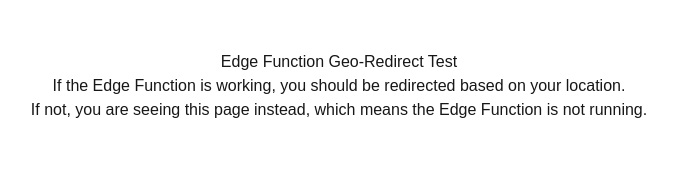
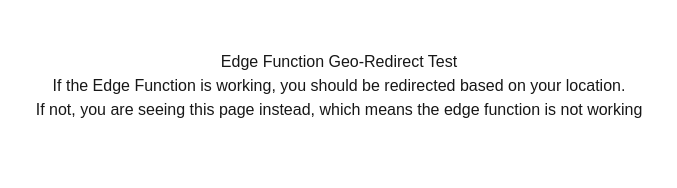
Before and after one commit to mgould16/vercel-edge-functions, a Next.js app: page /geo-test in a window 1280 px wide. Shown: the top 188 px of the page, without its empty margins (301-978 px from the left). Built offline with nearby package versions, Linux system fonts and the light colour scheme.

Commit message:
manual entry

```diff
--- a/app/geo-test/page.tsx
+++ b/app/geo-test/page.tsx
@@ -3,7 +3,7 @@ export default function GeoTestPage() {
     <div style={{ textAlign: "center", padding: "50px" }}>
       <h1>Edge Function Geo-Redirect Test</h1>
       <p>If the Edge Function is working, you should be redirected based on your location.</p>
-      <p>If not, you are seeing this page instead, which means the Edge Function is not running.</p>
+      <p>If not, you are seeing this page instead, which means the edge function is not working</p>
     </div>
   );
 }
```
